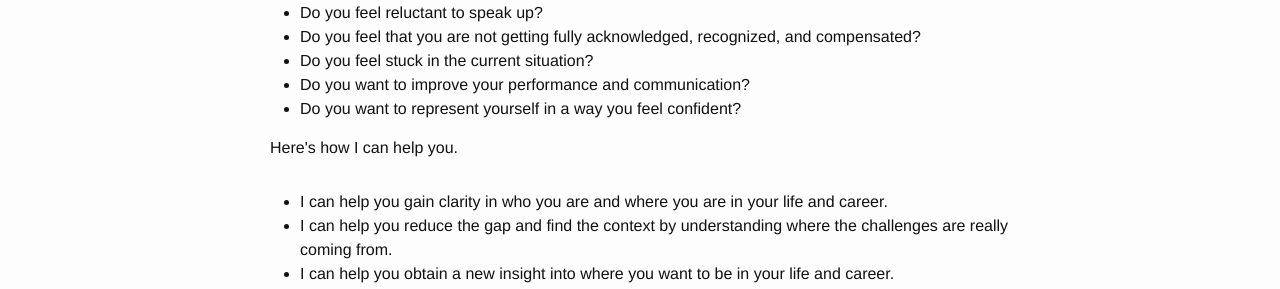
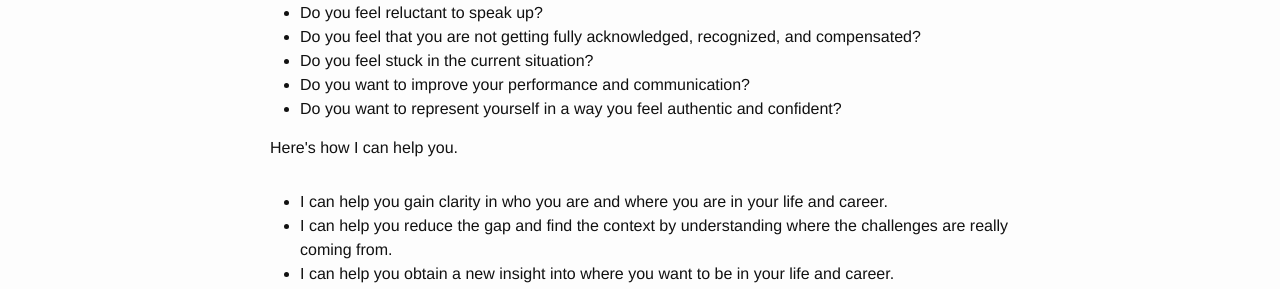
Before and after one commit to jinsoocha/jinsoocha.github.io, a Jekyll site: the page built from index.html, in a window 1280 px wide. Shown: the part 472-761 px from the top of the page. Built offline with Jekyll 4.4.1, drawn with Linux system fonts in a browser that asks for light colours; nearby versions of some CDN libraries.

Commit message:
Update index.html

```diff
--- a/index.html
+++ b/index.html
@@ -15,7 +15,7 @@ layout: default
         <li>Do you feel that you are not getting fully acknowledged, recognized, and compensated?</li>
         <li>Do you feel stuck in the current situation?</li>
         <li>Do you want to improve your performance and communication?</li>
-        <li>Do you want to represent yourself in a way you feel confident?</li>
+        <li>Do you want to represent yourself in a way you feel authentic and confident?</li>
       </ul>
       <p class="post-content">Here's how I can help you.</p>
       <ul>
```
